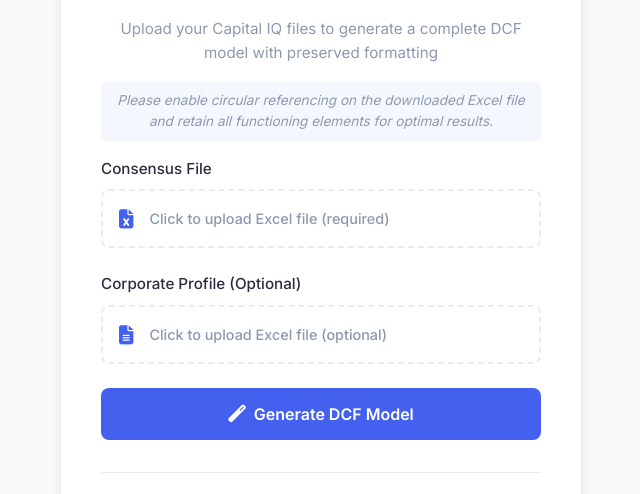
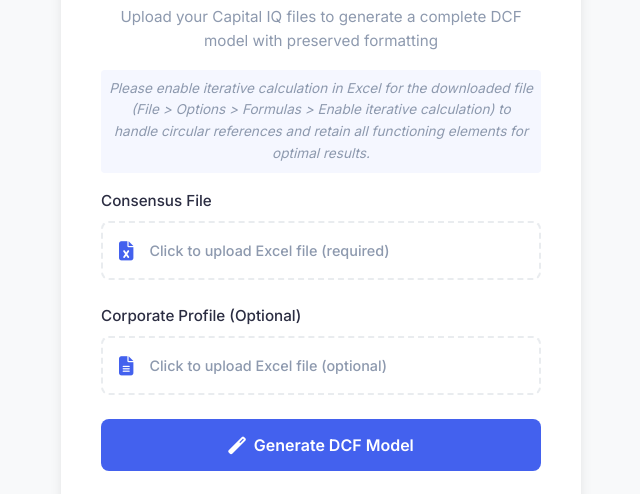
Before and after one commit to dangduong2607/super-dcf-model, a plain HTML site: page index.html in a window 1280 px wide. Shown: the part 137-631 px from the top of the page, without its empty margins (319-959 px from the left). Drawn offline with Linux system fonts and the light colour scheme.

Commit message:
Update index.html

```diff
--- a/index.html
+++ b/index.html
@@ -297,7 +297,7 @@
   <div class="container">
     <h1><i class="fas fa-calculator"></i> DCF Valuation Generator</h1>
     <p class="subtitle">Upload your Capital IQ files to generate a complete DCF model with preserved formatting</p>
-    <p class="note">Please enable circular referencing on the downloaded Excel file and retain all functioning elements for optimal results.</p>
+    <p class="note">Please enable iterative calculation in Excel for the downloaded file (File > Options > Formulas > Enable iterative calculation) to handle circular references and retain all functioning elements for optimal results.</p>
 
     <form id="uploadForm" enctype="multipart/form-data">
       <div class="form-group">
```
